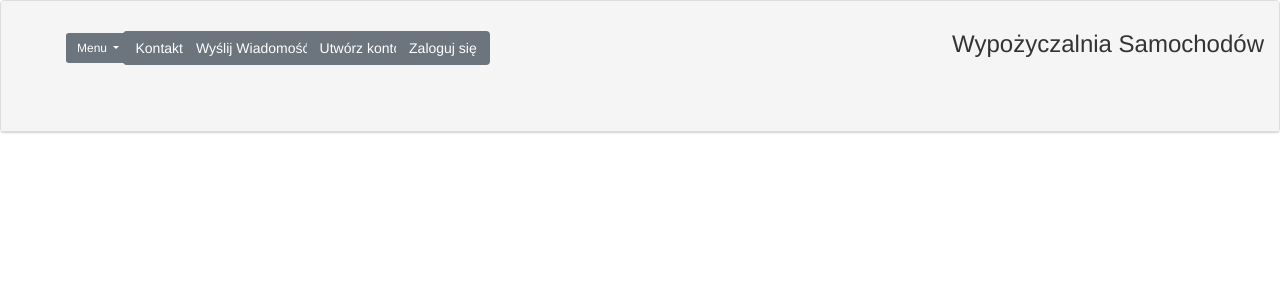
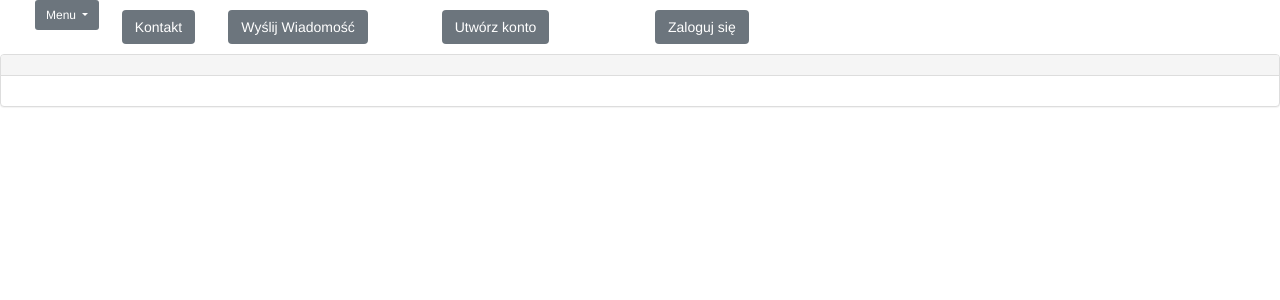
Before and after one commit to JBaczkoeski/projekt-wypozyczalni-samochodowej, a PHP site: page /projekt.php in a window 1280 px wide. Shown: the top 300 px of the page. Run offline with PHP 8.4, Linux system fonts and the light colour scheme.

Commit message:
początek

```diff
--- /dev/null
+++ b/bt.php
@@ -0,0 +1,2 @@
+<link href="https://cdn.jsdelivr.net/npm/bootstrap@5.0.2/dist/css/bootstrap.min.css" rel="stylesheet" integrity="sha384-EVSTQN3/azprG1Anm3QDgpJLIm9Nao0Yz1ztcQTwFspd3yD65VohhpuuCOmLASjC" crossorigin="anonymous">
+<script src="https://cdn.jsdelivr.net/npm/bootstrap@5.0.2/dist/js/bootstrap.bundle.min.js" integrity="sha384-MrcW6ZMFYlzcLA8Nl+NtUVF0sA7MsXsP1UyJoMp4YLEuNSfAP+JcXn/tWtIaxVXM" crossorigin="anonymous"></script>
--- /dev/null
+++ b/navbar.php
@@ -0,0 +1,25 @@
+<?php
+	echo'
+	<div class="container-fluid">
+		<div class="row">
+		<div class="col-sm-1 menu"><ul id="menu" class="mainMenu">
+			<div class="dropdown">
+				<button class="btn btn-secondary btn-sm dropdown-toggle" type="button" id="dropdownMenuButton" data-toggle="dropdown" aria-haspopup="true" aria-expanded="false">
+					Menu
+				</button>
+			  <div class="dropdown-menu" aria-labelledby="dropdownMenuButton">
+				<a class="dropdown-item" href="#">Samochody i specyfika</a>
+				<a class="dropdown-item" href="#">Lokalizacje</a>
+				<a class="dropdown-item" href="#">Promocje</a>
+				<a class="dropdown-item" href="#">O Firmie</a>
+			  </div>
+			</div>
+		</div>
+		<div class="col-sm-1"><h4><a href="#"><button type="button" class="btn btn-secondary">Kontakt</button></a></h4></div>
+		<div class="col-sm-2"><h4><a href="wiadomość.php"><button type="button" class="btn btn-secondary">Wyślij Wiadomość</button></a></h4></div>
+		<div class="col-sm-2"><h4><a href="adduser.php"><button type="button" class="btn btn-secondary">Utwórz konto</button></a></h4></div>
+		<div class="col-sm-2"><h4><a href="logowanie.php"><button type="button" class="btn btn-secondary">Zaloguj się</button></a></h4></div>
+		</div>
+	</div>
+	';
+?>
--- a/projekt.php
+++ b/projekt.php
@@ -1,9 +1,6 @@
 <?php
-
-
-
-
-
+include('bt.php');
+include('navbar.php');
 ?>
 <html>
 
@@ -14,33 +11,14 @@
 	<link rel="stylesheet" href="https://maxcdn.bootstrapcdn.com/bootstrap/3.4.1/css/bootstrap.min.css">
 	<script src="https://ajax.googleapis.com/ajax/libs/jquery/3.5.1/jquery.min.js"></script>
 	<script src="https://maxcdn.bootstrapcdn.com/bootstrap/3.4.1/js/bootstrap.min.js"></script>
-	<link rel="stylesheet" href="projekt.css">
+	<link rel="stylesheet" href="">
 	<script src="projekt.js"></script>
 </head>
 
 <body>
 <div class="panel panel-default">
 	<div class="panel-heading" >
-		<h3><p class="text-end">Wypożyczalnia Samochodów</p></h3>
-	<div class="row">
-		<div class="col-sm-1 menu"><ul id="menu" class="mainMenu">
-			<div class="dropdown">
-				<button class="btn btn-secondary btn-sm dropdown-toggle" type="button" id="dropdownMenuButton" data-toggle="dropdown" aria-haspopup="true" aria-expanded="false">
-					Menu
-				</button>
-			  <div class="dropdown-menu" aria-labelledby="dropdownMenuButton">
-				<a class="dropdown-item" href="#">Samochody i specyfika</a>
-				<a class="dropdown-item" href="#">Lokalizacje</a>
-				<a class="dropdown-item" href="#">Promocje</a>
-				<a class="dropdown-item" href="#">O Firmie</a>
-			  </div>
-			</div>
-		</div>
-		<div class="col-sm-1 menu2"><h4><a href="#"><button type="button" class="btn btn-secondary">Kontakt</button></a></h4></div>
-		<div class="col-sm-2"><h4><a href="wiadomość.php"><button type="button" class="btn btn-secondary">Wyślij Wiadomość</button></a></h4></div>
-		<div class="col-sm-2 menu2"><h4><a href="adduser.php"><button type="button" class="btn btn-secondary">Utwórz konto</button></a></h4></div>
-		<div class="col-sm-2 menu2 menu3"><h4><a href="logowanie.php"><button type="button" class="btn btn-secondary">Zaloguj się</button></a></h4></div>
-	</div>
+
 
 
 </div>
```
